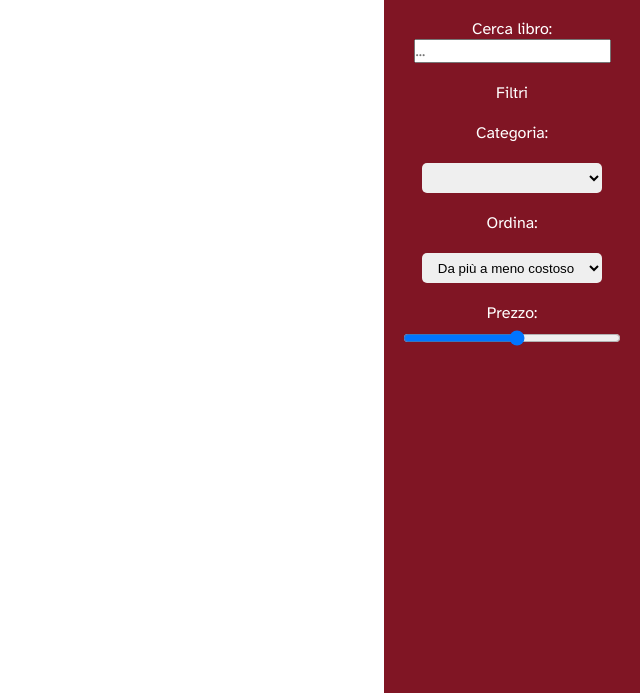
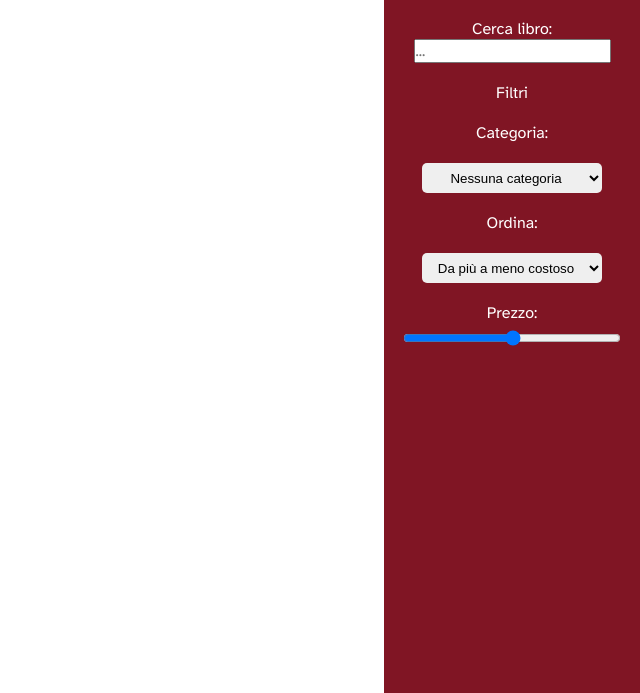
Before and after one commit to luca-casadei/web-assignment, a PHP site: page /advanced_search_index.php in a window 1280 px wide. Shown: the part 56-749 px from the top of the page, without its empty margins (640-1280 px from the left). Run offline with PHP 8.4, Linux system fonts and the light colour scheme; data that the repository does not hold is empty.

Commit message:
Fixed category bug in advanced search

```diff
--- a/SegnaLibro/pages/advancedsearch.php
+++ b/SegnaLibro/pages/advancedsearch.php
@@ -12,7 +12,7 @@
     <form action="#" method="POST">
         <h2>Filtri</h2>
         <label for="categoryselect">Categoria:</label>
-        <select title="Categoria" id="categoryselect" onchange="updateSearchTerms()"></select>
+        <select title="Categoria" id="categoryselect" onchange="updateSearchTerms()"><option selected value="">Nessuna categoria</option></select>
         <label for="orderingselect">Ordina:</label>
         <select title="Ordinamento" id="orderingselect" onchange="updateSearchTerms()">
             <optgroup label="Prezzo">
@@ -26,7 +26,7 @@
         </select>
         <div>
             <label for="pricerange">Prezzo:</label>
-            <input type="range" min="5" max="100" step="5" onchange="updateSearchTerms()" id="pricerange" name="pricerange"/>
+            <input type="range" min="5" max="500" step="5" onchange="updateSearchTerms()" id="pricerange" name="pricerange"/>
             <p></p>
         </div>
     </form>
```
